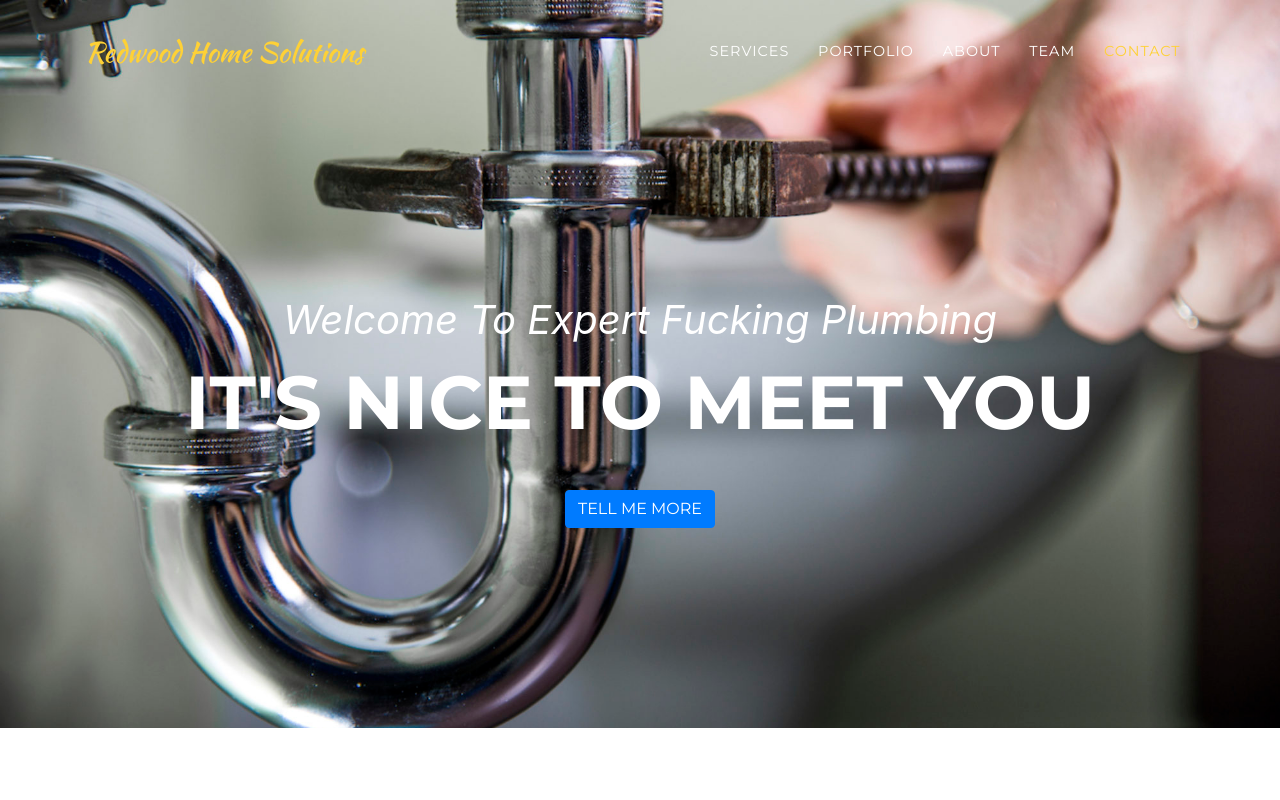
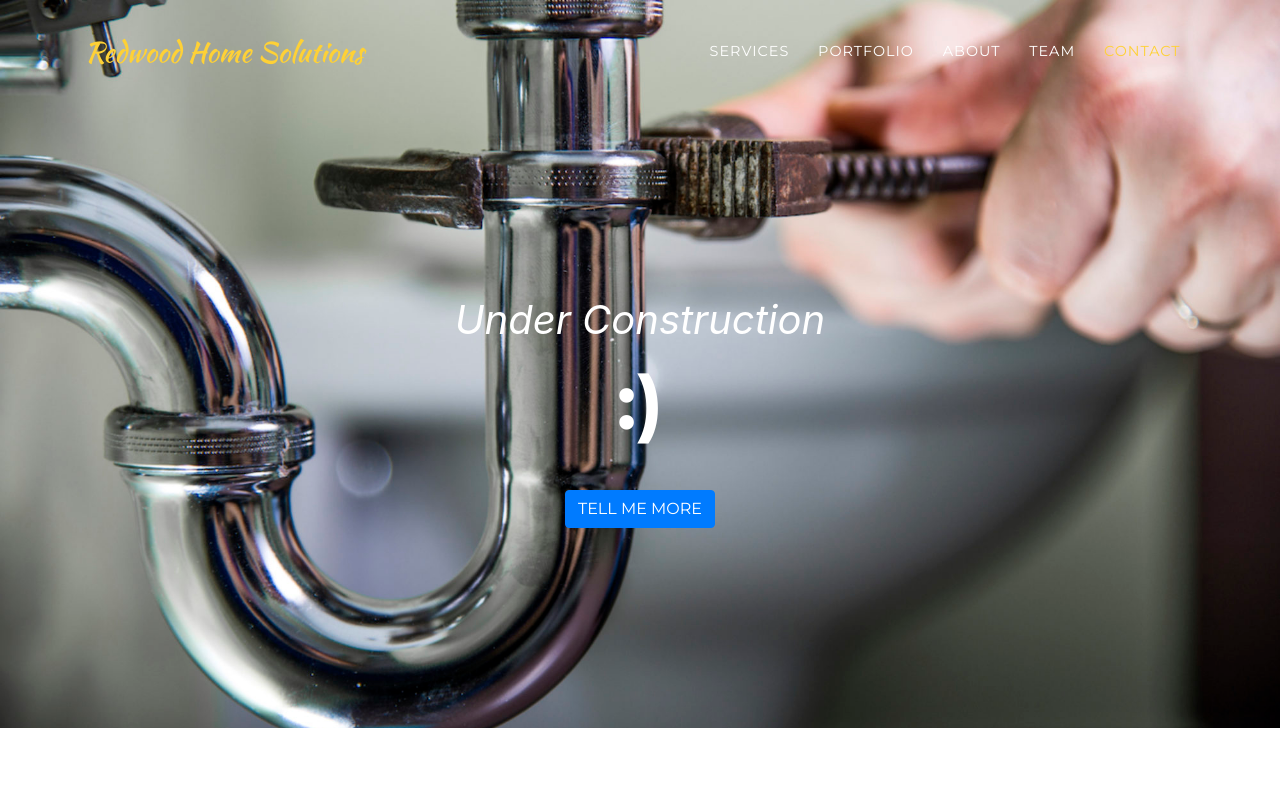
Before and after one commit to redwoodhomesolutions/RedWoodHomeSoloutions, a website with bundled scripts: page index.html in a window 1280 px wide. Shown: the top 800 px of the page. Built offline with nearby package versions, Linux system fonts and the light colour scheme; a web font is replaced by a local one.

Commit message:
Update index.html

```diff
--- a/index.html
+++ b/index.html
@@ -61,8 +61,8 @@
   <header class="masthead">
     <div class="container">
       <div class="intro-text">
-        <div class="intro-lead-in">Welcome To Expert Fucking Plumbing</div>
-        <div class="intro-heading text-uppercase">It's Nice To Meet You</div>
+        <div class="intro-lead-in">Under Construction</div>
+        <div class="intro-heading text-uppercase">:)</div>
         <a class="btn btn-primary btn-xl text-uppercase js-scroll-trigger" href="#services">Tell me more</a>
       </div>
     </div>
```
